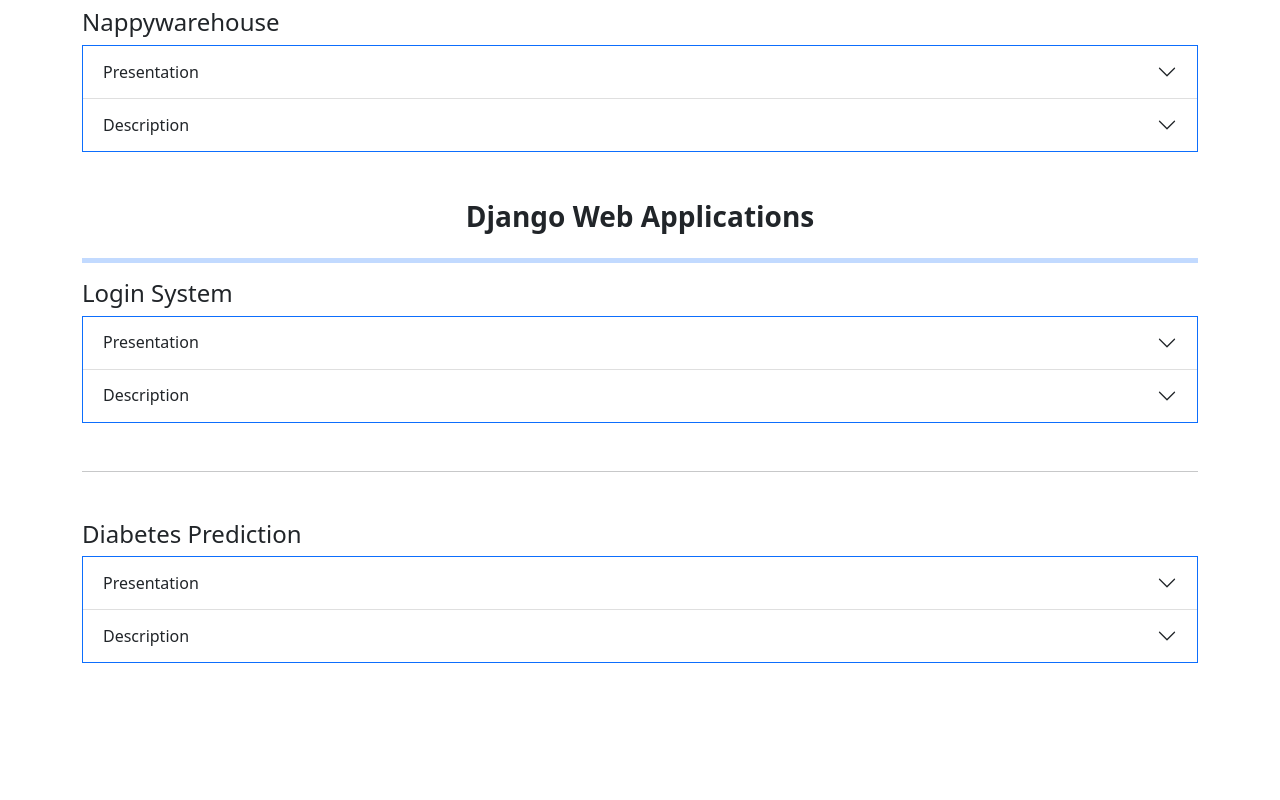
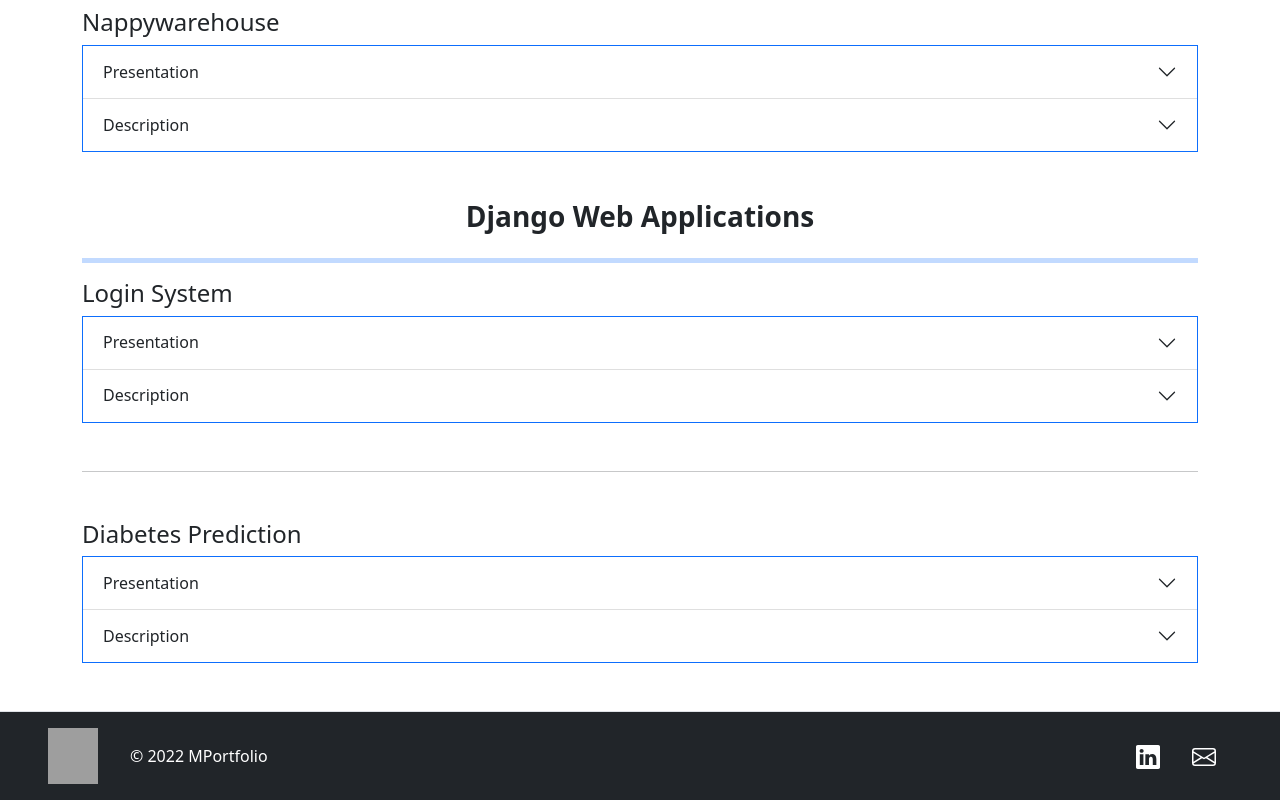
Before and after one commit to morgan0112/portfolio, a plain HTML site: page wd-projects.html in a window 1280 px wide. Shown: the part 443-1243 px from the top of the page. Before the commit the page ends 1154 px from the top, so only its background shows below. Drawn offline with nearby package versions, Linux system fonts and the light colour scheme; grey boxes are pictures that could not be loaded.

Commit message:
Footer added

```diff
--- a/wd-projects.html
+++ b/wd-projects.html
@@ -11,6 +11,9 @@
         <div class="px-3 py-2 bg-dark text-white">
             <div class="container">
                 <div class="d-flex flex-wrap align-items-center justify-content-center justify-content-lg">
+                    <a href="/portfolio" class="d-flex align-items-center col-md-3 mb-2 mb-md-0 text-dark text-decoration-none">
+                        <img src="https://dsm01pap004files.storage.live.com/y4mUishKwpJcsyAd5MNvwlkqGYxDJvydJYI4tje-f5LFQlZfMwLVKnOv3iQC0Fszqom2vlY4LE9xOvAgcO_oiCDgkTkbc-qm01urp30qne5Q8EWm4zCRpvpYHI-SovRSX6uYcv5p9Hr0Uxz8_n5Aszy2y8n3mWuLAu6S7eCRQ_F1vWeYrHCMcF7_IX6PdmcZXuX?width=150&height=200&cropmode=none" width="50" height="67" />
+                    </a>
                     <ul class="nav col-12 col-lg-auto my-2 justify-content-center my-md-0 text-small">
                         <li>
                             <a href="https://morgan0112.github.io/portfolio" class="nav-link text-white">
@@ -38,6 +41,9 @@
                             </a>
                         </li>
                     </ul>
+                    <div class="col-md-3 text-end">
+
+                    </div>
                 </div>
             </div>
         </div>
@@ -316,6 +322,33 @@
         </div>
     </div>
 
+    <footer class="d-flex flex-wrap justify-content-between align-items-center py-3 mt-4 border-top bg-dark px-5" style="position: relative;">
+        <div class="col-md-4 d-flex align-items-center">
+          <a href="/" class="mb-3 me-2 mb-md-0 text-muted text-decoration-none lh-1">
+            <img src="https://dsm01pap004files.storage.live.com/y4mhHtYbBUm7NUm9ctX8I0B-UQUyX31p3IRIKWnG02yBH3s6H70JRppttp7x1Q7_hlRMlBt__uVRN5IbHa-2R6ptBjDSlaVxeq97Ke8CuVIUq47avP2FZ4RPDopQgp6qx-148aGmcL_njT2PjnADfCd5lesKI5PQDn8AOcmincKHDDuQ2L0NUNrSclT2wdGjZlA?width=178&height=200&cropmode=none" width="50" height="56" />
+          </a>
+          <span class="text-white ms-4">© 2022 MPortfolio</span>
+        </div>
+
+        <ul class="nav col-md-4 justify-content-end list-unstyled d-flex">
+          <li class="ms-3">
+            <a class="text-white" href="https://www.linkedin.com/in/morgan-van-der-westhuizen/">
+              <svg xmlns="http://www.w3.org/2000/svg" width="24" height="24" fill="currentColor" class="bi bi-linkedin flex-shrink-0 me-3" viewBox="0 0 16 16">
+                <path d="M0 1.146C0 .513.526 0 1.175 0h13.65C15.474 0 16 .513 16 1.146v13.708c0 .633-.526 1.146-1.175 1.146H1.175C.526 16 0 15.487 0 14.854V1.146zm4.943 12.248V6.169H2.542v7.225h2.401zm-1.2-8.212c.837 0 1.358-.554 1.358-1.248-.015-.709-.52-1.248-1.342-1.248-.822 0-1.359.54-1.359 1.248 0 .694.521 1.248 1.327 1.248h.016zm4.908 8.212V9.359c0-.216.016-.432.08-.586.173-.431.568-.878 1.232-.878.869 0 1.216.662 1.216 1.634v3.865h2.401V9.25c0-2.22-1.184-3.252-2.764-3.252-1.274 0-1.845.7-2.165 1.193v.025h-.016a5.54 5.54 0 0 1 .016-.025V6.169h-2.4c.03.678 0 7.225 0 7.225h2.4z"/>
+              </svg>
+            </a>
+          </li>
+          <li class="ms-3">
+            <a class="text-white" href="mailto:morgan6278@gmail.com">
+              <svg xmlns="http://www.w3.org/2000/svg"  width="24" height="24" fill="currentColor" class="bi bi-envelope flex-shrink-0 me-3" viewBox="0 0 16 16">
+                <path d="M0 4a2 2 0 0 1 2-2h12a2 2 0 0 1 2 2v8a2 2 0 0 1-2 2H2a2 2 0 0 1-2-2V4Zm2-1a1 1 0 0 0-1 1v.217l7 4.2 7-4.2V4a1 1 0 0 0-1-1H2Zm13 2.383-4.708 2.825L15 11.105V5.383Zm-.034 6.876-5.64-3.471L8 9.583l-1.326-.795-5.64 3.47A1 1 0 0 0 2 13h12a1 1 0 0 0 .966-.741ZM1 11.105l4.708-2.897L1 5.383v5.722Z"/>
+              </svg>
+            </a>
+          </li>
+
+        </ul>
+      </footer>
+
     <script src="https://ajax.googleapis.com/ajax/libs/jquery/3.5.1/jquery.min.js"></script>
     <script src="https://cdn.jsdelivr.net/npm/bootstrap@5.1.3/dist/js/bootstrap.bundle.min.js" integrity="sha384-ka7Sk0Gln4gmtz2MlQnikT1wXgYsOg+OMhuP+IlRH9sENBO0LRn5q+8nbTov4+1p" crossorigin="anonymous"></script>
 
```
